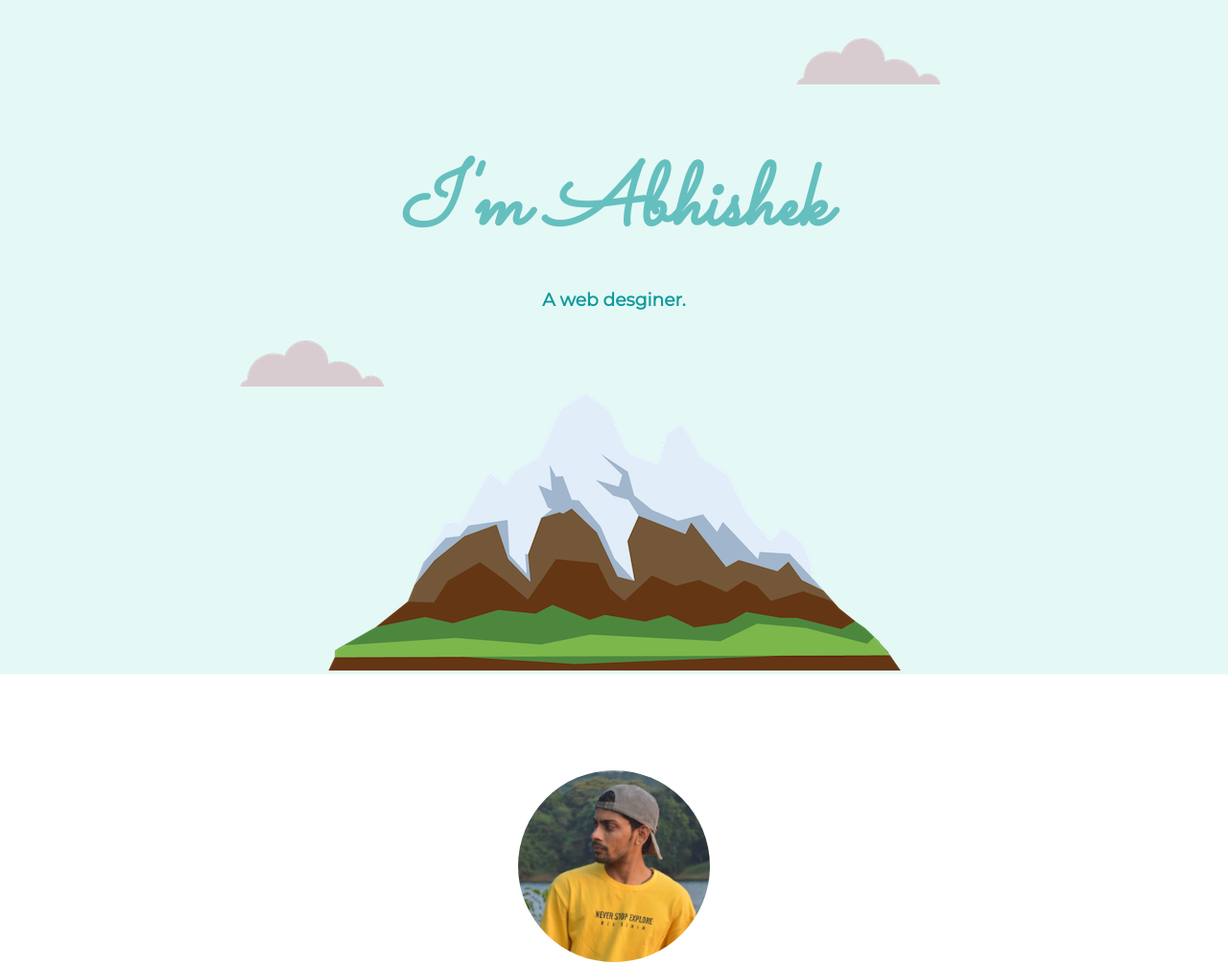
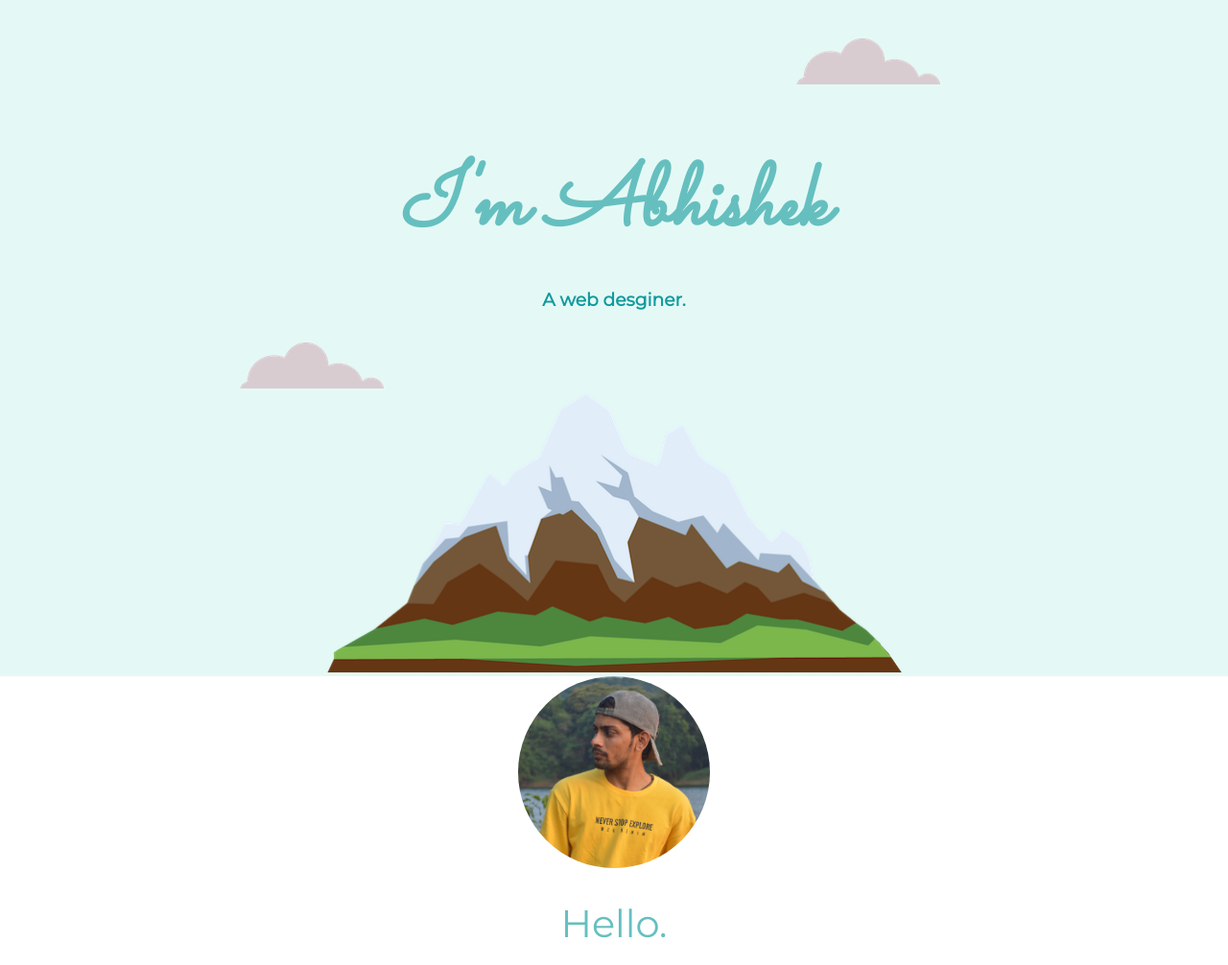
Before and after one commit to Abi-shk/Portfolio-website, a plain HTML site: page index.html in a window 1280 px wide. Shown: the top 1006 px of the page at 96% size. Drawn offline with Linux system fonts and the light colour scheme.

Commit message:
second commit

```diff
--- a/css/style.css
+++ b/css/style.css
@@ -3,6 +3,7 @@ body{
     text-align: center;
     color: #40514E;
     font-family:'Merriweather', serif;
+    max-width: 100vw;
 }
 h1{
     margin: 50px auto 0 auto;
@@ -18,7 +19,7 @@ h2{
     color: #66BFBF;
     font-weight: normal;
     padding-bottom: 10px;
-
+    text-align: center;
 }
 h3{
     font-family: 'Montserrat',sans-serif;
@@ -44,15 +45,21 @@ hr{
     background-color:#E4F9F5;
     position: relative;
     padding-top: 100px;
+    margin: 0px auto;
+    width: 100vw;
 }
 .top-container p{
     font-weight: normal;
     line-height: 2;
+        margin: 0px auto;
+
 }
 
 
 .middle-container{
     margin: 100px 0;
+    margin: 0px auto;
+
 
 }
 .bottom-container{
@@ -142,3 +149,8 @@ p{
     margin: 10px;
     cursor: pointer;
 }
+.mountain{
+    max-width: 600px;
+    min-width: 200px;
+    width: 100vw;
+}
--- a/index.html
+++ b/index.html
@@ -17,7 +17,7 @@
         <h1> <em>I'm Abhishek</em></h1>
         <h3>A web desginer.</h3>
         <img class="bottom-cloud" src="images/cloud.png" alt="cloud-img">
-        <img src="images/mountain.png" alt="mountain-img">
+        <img class="mountain" src="images/mountain.png" alt="mountain-img">
 
     </div>
     <div class="middle-container">
@@ -35,7 +35,7 @@
             <p>All the necessary skills to make a  website's frontend look awesome and appealing to the users</p>
           </div>
           <div class="skill-row">
-            <img class="app-dev-pic" style="width: 160px;" src="images/css.png" alt="app-development">
+            <img class="app-dev-pic" style="max-width: 160px;" src="images/css.png" alt="app-development">
             <h3>C S S</h3>
             <p>All the necessary skills to make a  website's frontend look awesome and appealing to the users</p>
           </div>
```
